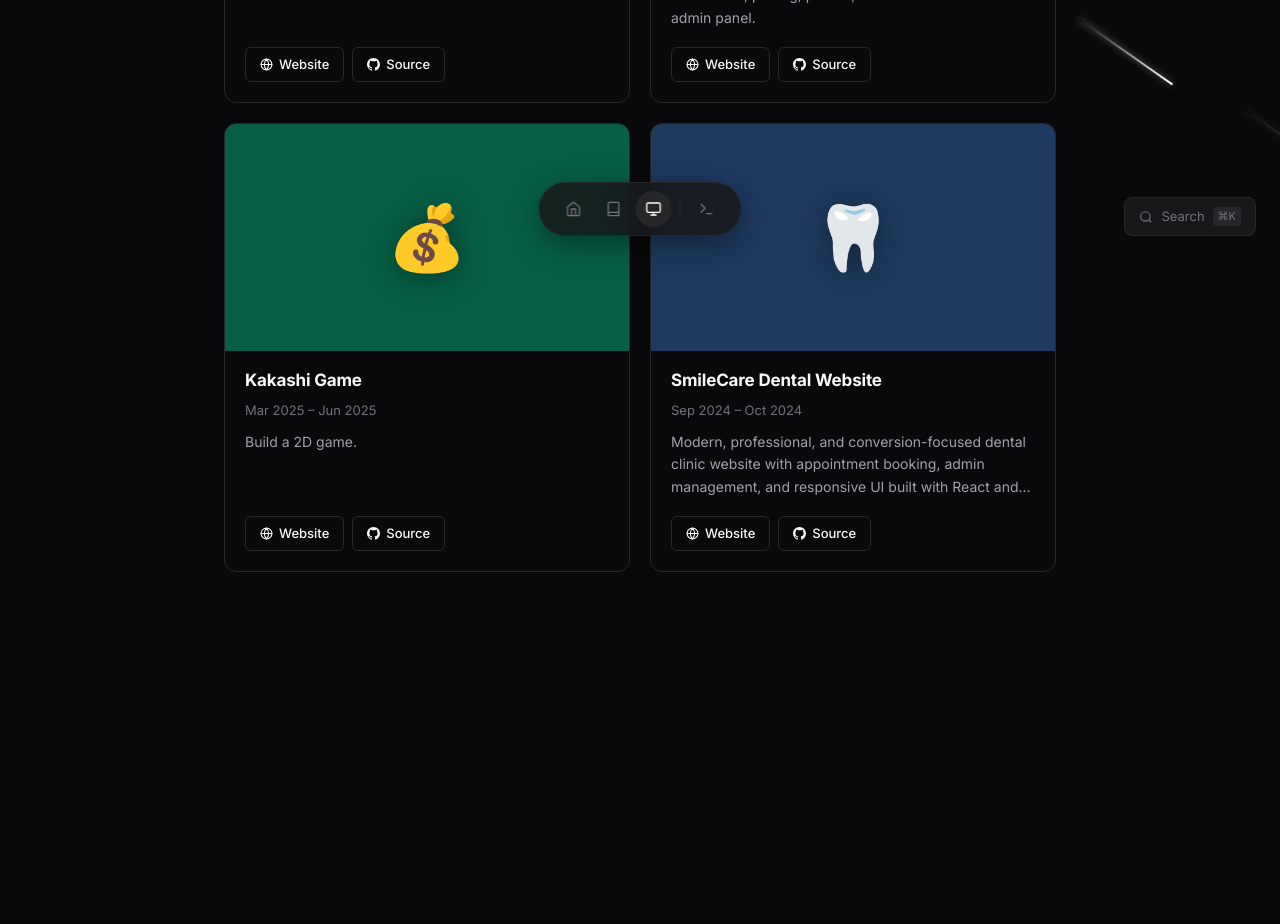
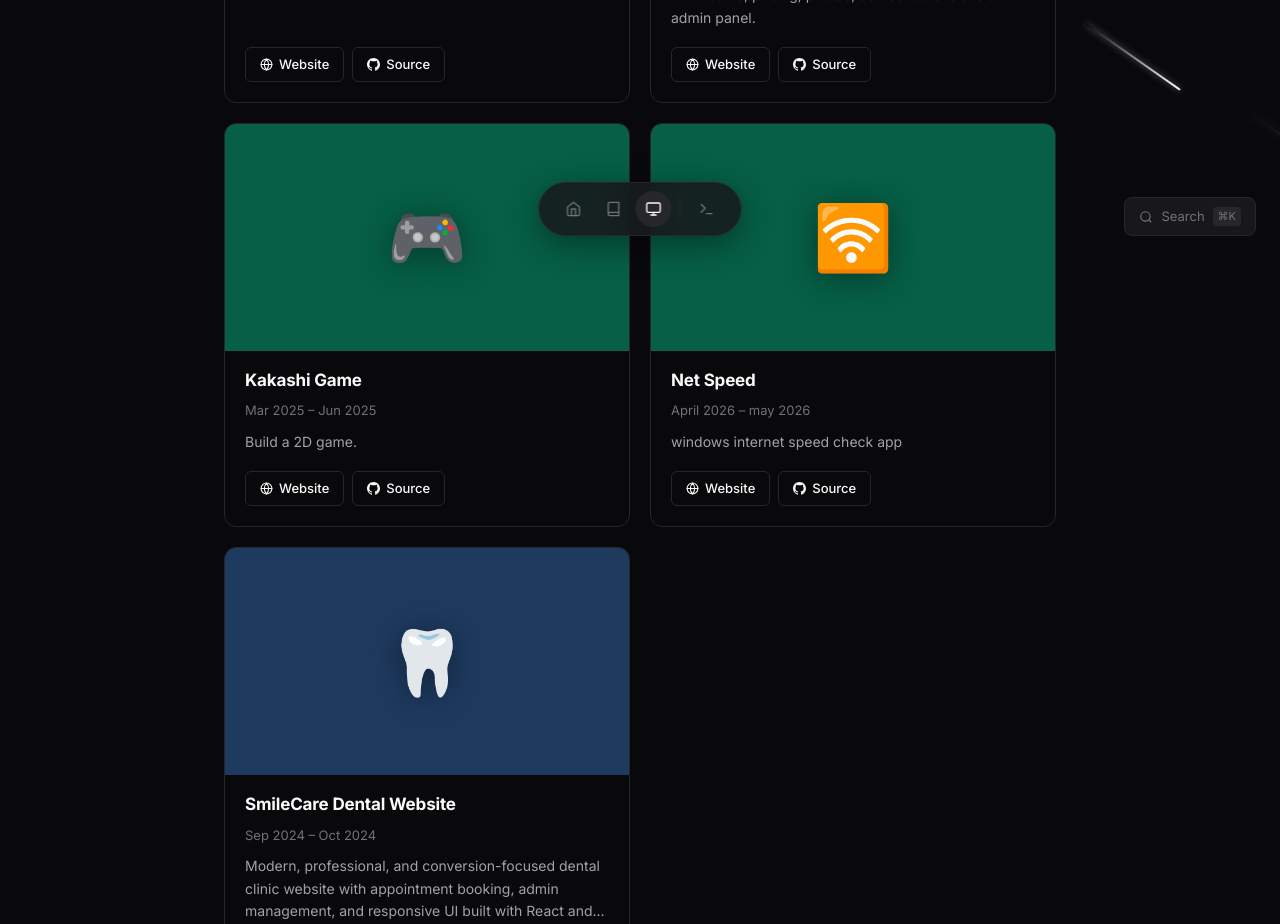
Before and after one commit to rixhavraj/portfolio, a React (Vite) app: page /projects in a window 1280 px wide. Shown: the part 540-1464 px from the top of the page. Before the commit the page ends 1212 px from the top, so only its background shows below. Built offline with nearby package versions, Linux system fonts and the light colour scheme; no server answers.

Commit message:
new project

```diff
--- a/src/compo/projects/Project.jsx
+++ b/src/compo/projects/Project.jsx
@@ -56,9 +56,19 @@ const PROJECTS = [
     website: 'https://kakashi-game.vercel.app/',
     source: 'https://github.com/rixhavraj/kakashi-game',
     image: null,
-    emoji: '💰',
+    emoji: '🎮',
     color: '#065f46',
   },
+  {
+      title: 'Net Speed',
+      period: 'April 2026 – may 2026',
+      description: 'windows internet speed check app',
+      website: 'https://rixhavraj.github.io/NetSpeed/',
+      source: 'https://github.com/rixhavraj/NetSpeed',
+      image: null,
+      emoji: '🛜',
+      color: '#065f46',
+    },
   {
     title: 'SmileCare Dental Website',
     period: 'Sep 2024 – Oct 2024',
--- a/src/data/profileDefaults.js
+++ b/src/data/profileDefaults.js
@@ -161,6 +161,14 @@ export const defaultProfile = {
       stack: ['Javascript.js', 'Tailwind', 'Vercel'],
       link: 'https://kakashi-game.vercel.app/',
     },
+     {
+      title: 'Net Speed',
+      description: 'windows internet speed check app',
+      deliverables: ['Plaid-style onboarding', 'Progressive disclosure UI', 'Vercel edge functions'],
+      metrics: '90% retention across 4-week pilot',
+      stack: ['Javascript.js', 'Tailwind','cpp','Windows SDK', 'Vercel'],
+      link: 'https://rixhavraj.github.io/NetSpeed/',
+    },
   ],
   labs: [
     {
```
